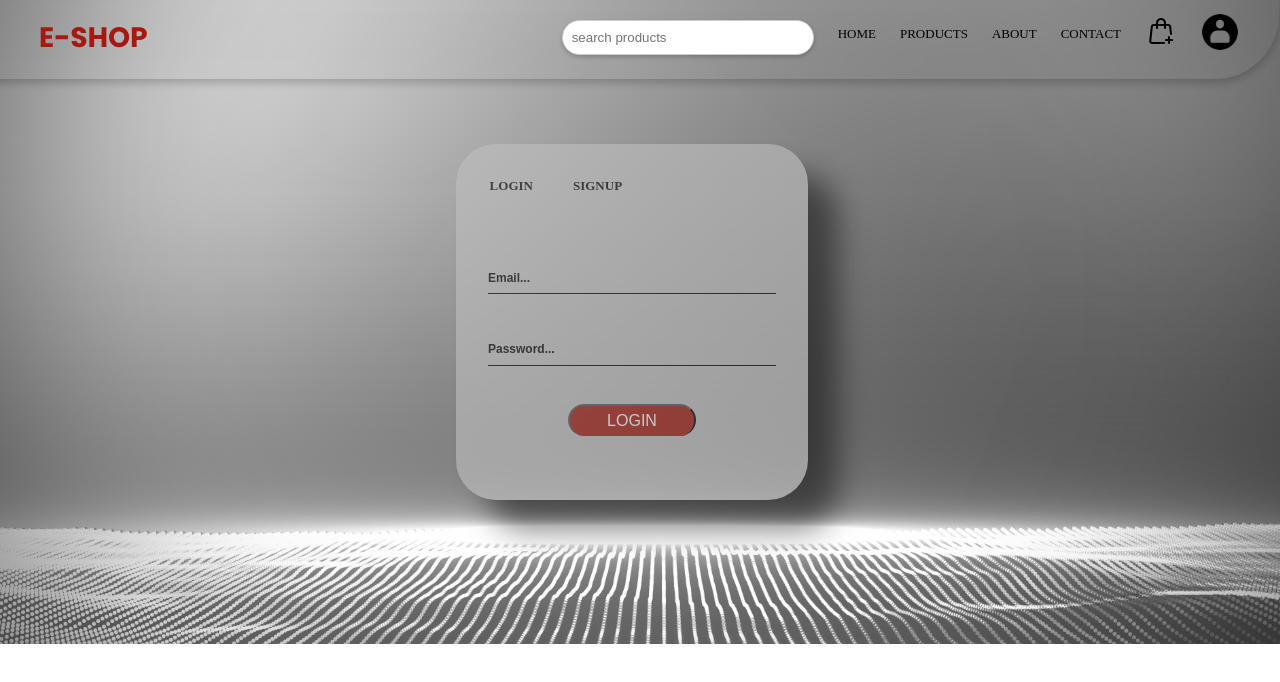
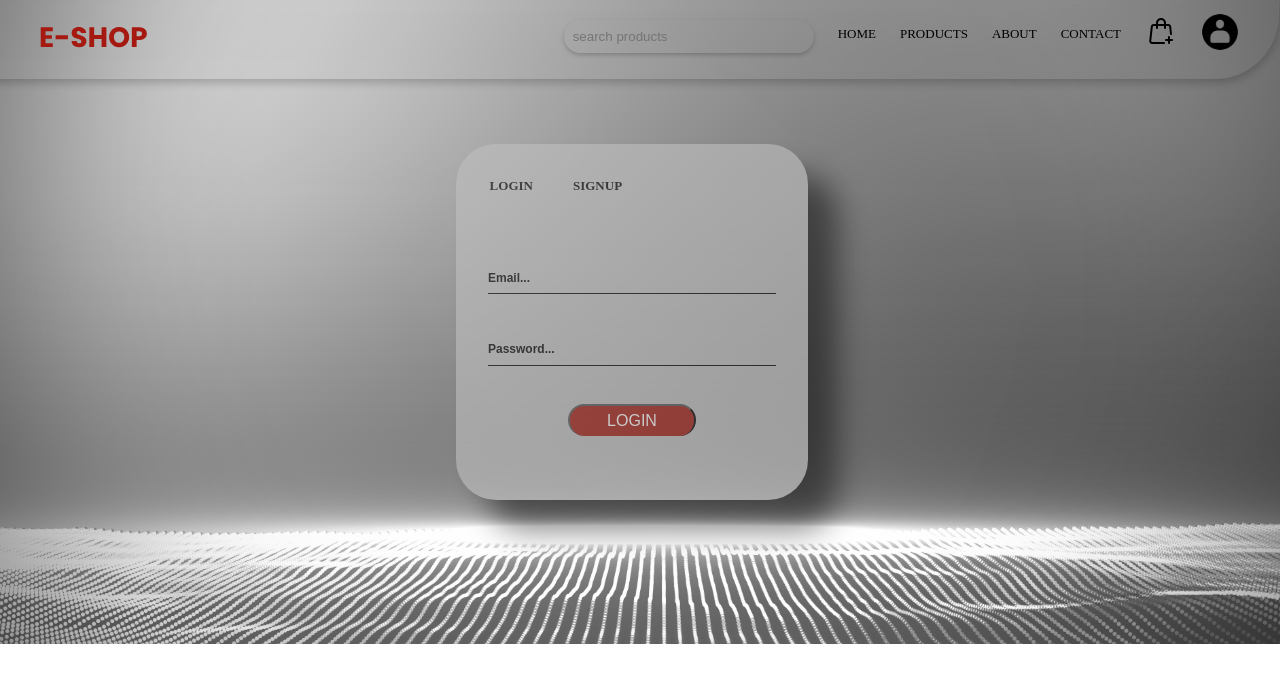
Before and after one commit to Fasill/e-commerce_project, a React (Create React App) app in the folder front-end/: page /signin in a window 1280 px wide. Shown: the top 682 px of the page. Built offline with nearby package versions, Linux system fonts and the light colour scheme.

Commit message:
some hiver effects in css

```diff
--- a/front-end/src/components/assets/styles/Navbar.css
+++ b/front-end/src/components/assets/styles/Navbar.css
@@ -53,13 +53,23 @@ nav ul li a.active:before {
 }
 
 .search-input {
-
+  background-color: transparent;
+  border: none;
+  color: #ffffff;
   padding: 9px;
   padding-right: 4rem;
-  border: 1px solid #ccc;
+  /* border: 1px solid #ccc; */
   border-radius: 50px;
   margin-top: -0.25rem;
   /* height:10rem; */
-  background-color: white;
   box-shadow: 0 2px 4px rgba(0, 0, 0, 0.2);
+  outline: none;
+  caret-color: rgb(87, 79, 79);
+  transition: background-color 0.4s;
 }
+
+.search-input:hover{
+  /* background-color: grey; */
+  /* opacity: 1px; */
+  background-color: rgba(0, 0, 0, 0.02);
+}
--- a/front-end/src/components/navbar.js
+++ b/front-end/src/components/navbar.js
@@ -27,6 +27,7 @@ export const Navbar = ()=>{
             onChange={handleInputChange}
             placeholder= "search products"
             className="search-input"
+
           />
         </form>
       </li>
```
